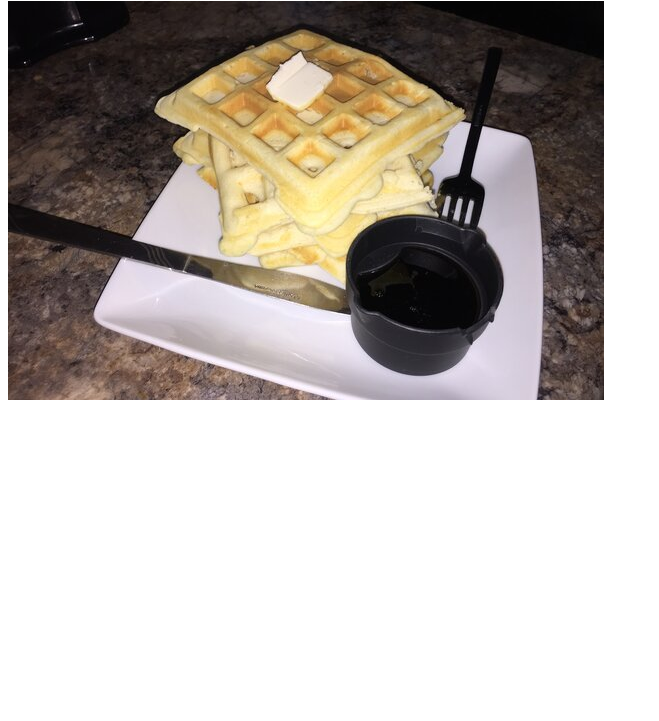
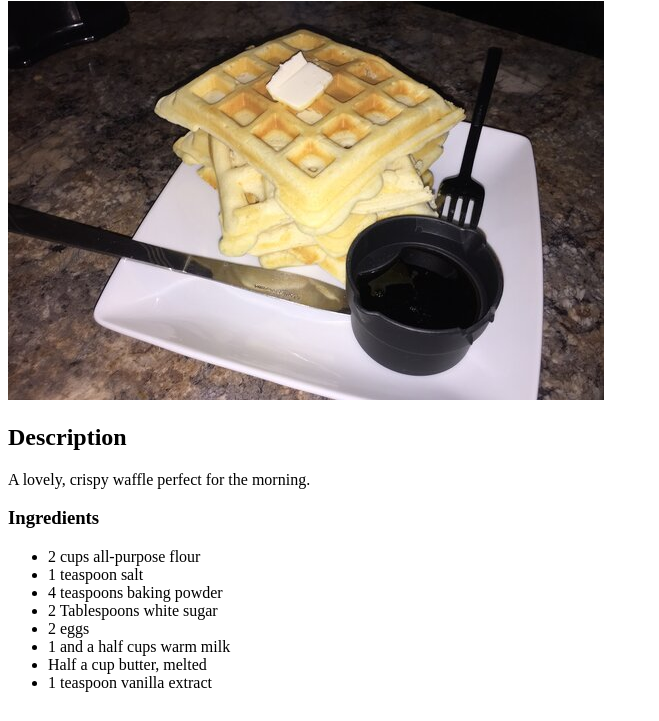
Before and after one commit to Squok94/odin-recipes, a website: page recipes/classic-waffles.html in a window 1280 px wide. Shown: the part 79-800 px from the top of the page, without its empty margins (0-659 px from the left). Drawn offline with Linux system fonts and the light colour scheme.

Commit message:
Added ingredients list for Classic Waffles

```diff
--- a/recipes/classic-waffles.html
+++ b/recipes/classic-waffles.html
@@ -8,5 +8,20 @@
     <body>
         <h1>Classic Waffles</h1>
             <img src="../images/classic-waffles.jpeg" alt="Classic Waffles">
+
+        <h2>Description</h2>
+            <p>A lovely, crispy waffle perfect for the morning.</p>
+
+        <h3>Ingredients</h3>
+            <ul>
+                <li>2 cups all-purpose flour</li>
+                <li>1 teaspoon salt</li>
+                <li>4 teaspoons baking powder</li>
+                <li>2 Tablespoons white sugar</li>
+                <li>2 eggs</li>
+                <li>1 and a half cups warm milk</li>
+                <li>Half a cup butter, melted</li>
+                <li>1 teaspoon vanilla extract</li>
+            </ul>
     </body>
 </html>
```
